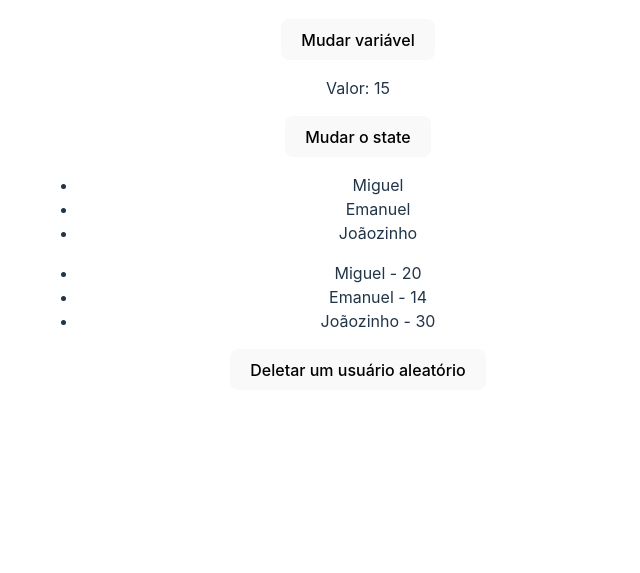
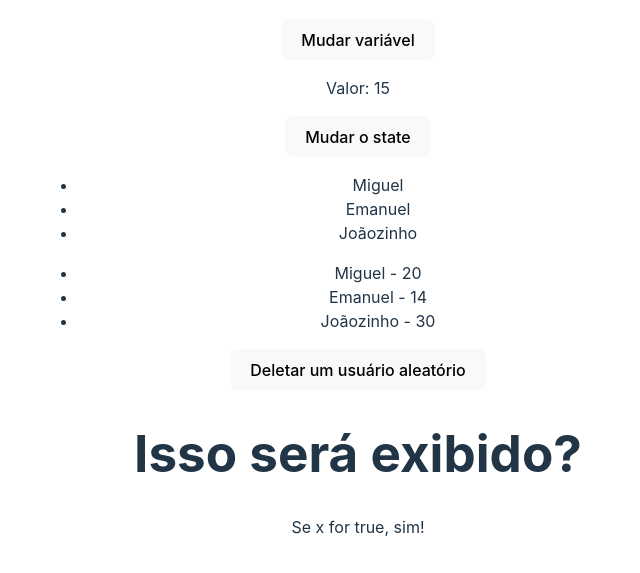
Before and after one commit to NedcloarBR-Study/Udemy-ReactZeroMaestria, a React (Vite) app in the folder 3_AVANCANDO/avancando/: page / in a window 1280 px wide. Shown: the part 1060-1633 px from the top of the page, without its empty margins (282-922 px from the left). Built offline with nearby package versions, Linux system fonts and the light colour scheme.

Commit message:
feat: add aula08 - conditional render

```diff
--- a/3_AVANCANDO/avancando/src/App.jsx
+++ b/3_AVANCANDO/avancando/src/App.jsx
@@ -1,5 +1,6 @@
 import './App.css'
 import City from "./assets/city.jpg"
+import ConditionalRender from './components/ConditionalRender'
 import ListRender from './components/ListRender'
 import ManageData from './components/ManageData'
 
@@ -17,6 +18,7 @@ function App() {
       </div>
       <ManageData />
       <ListRender />
+      <ConditionalRender />
     </>
   )
 }
--- /dev/null
+++ b/3_AVANCANDO/avancando/src/components/ConditionalRender.jsx
@@ -0,0 +1,15 @@
+import { useState } from "react";
+
+const ConditionalRender = () => {
+  const [x] = useState(true);
+
+  return (
+    <div>
+      <h1>Isso será exibido?</h1>
+      {x && <p>Se x for true, sim!</p>}
+      {!x && <p>Agora x é falso</p>}
+    </div>
+  )
+}
+
+export default ConditionalRender;
```
Also changed, not shown: 1 other file (tests, documents, lock files or other folders).
